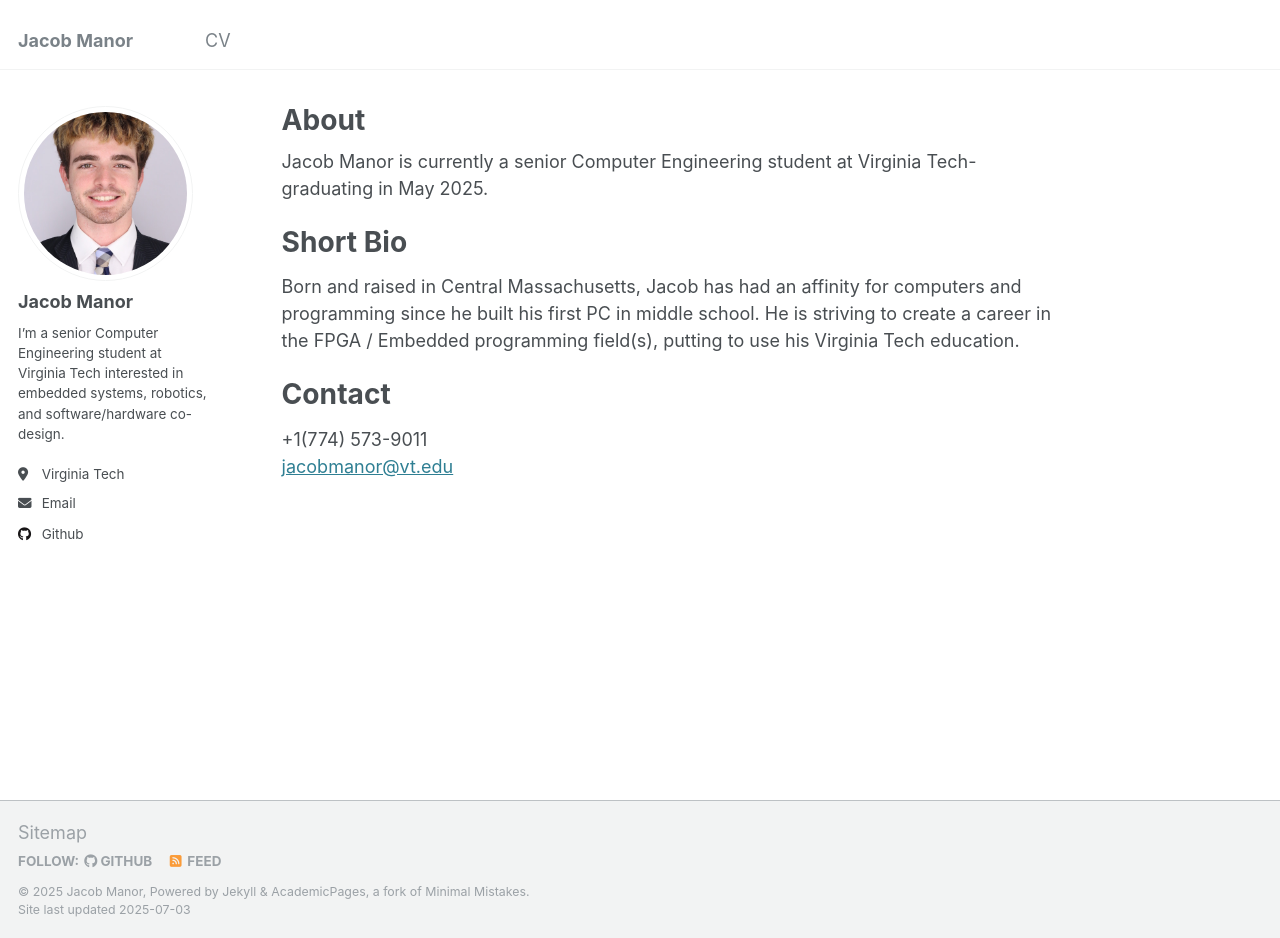
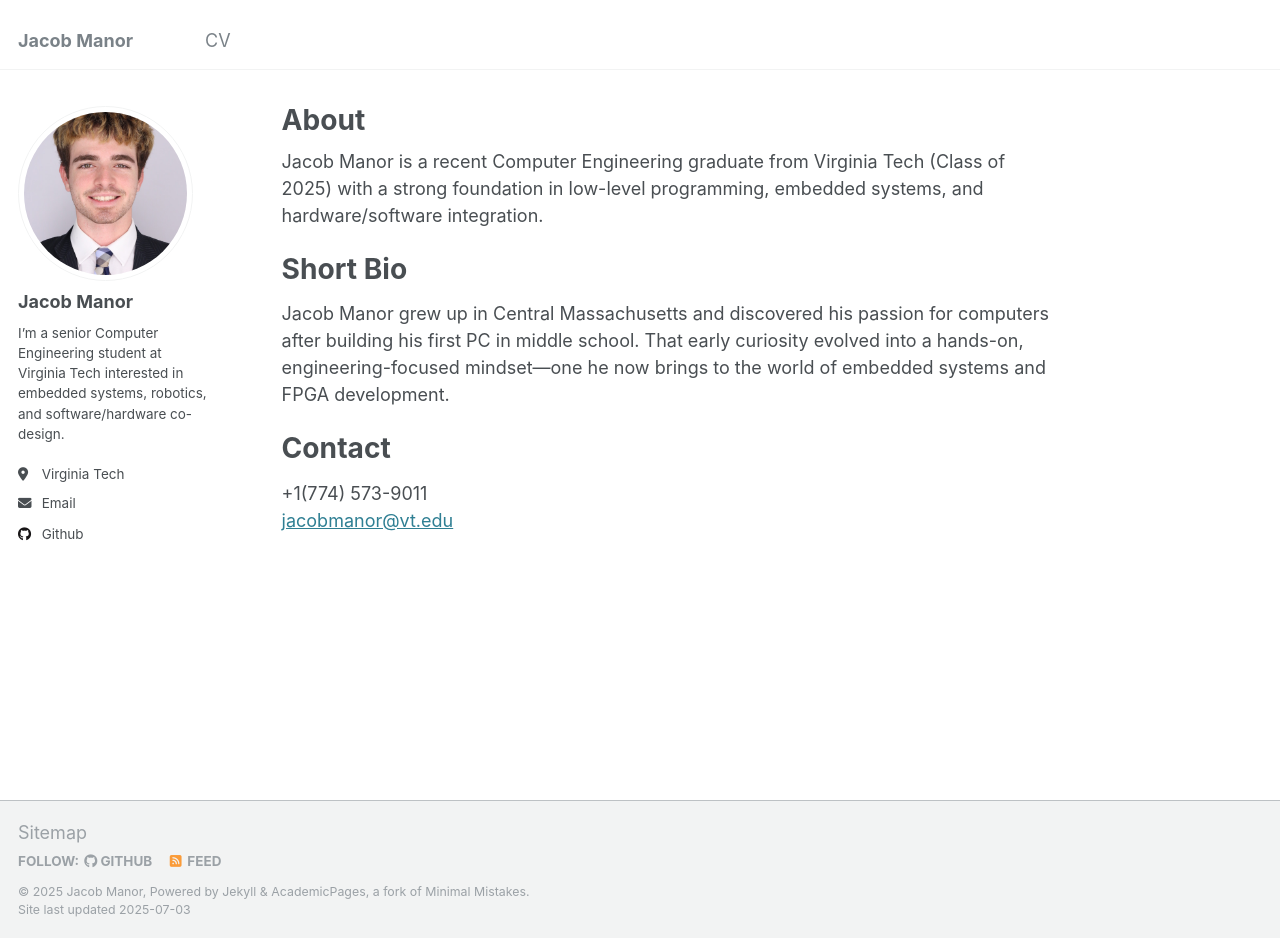
Before and after one commit to jacobmanor/jacobmanor.github.io, a Jekyll site: the page built from _pages/about.md, in a window 1280 px wide and 938 px high. Built offline with Jekyll 4.4.1, drawn with Linux system fonts in a browser that asks for light colours.

Commit message:
Update about.md 7/2

```diff
--- a/_pages/about.md
+++ b/_pages/about.md
@@ -7,11 +7,11 @@ redirect_from:
   - /about.html
 ---
 
-Jacob Manor is currently a senior Computer Engineering student at Virginia Tech- graduating in May 2025.
+Jacob Manor is a recent Computer Engineering graduate from Virginia Tech (Class of 2025) with a strong foundation in low-level programming, embedded systems, and hardware/software integration.
 
 Short Bio
 ======
-Born and raised in Central Massachusetts, Jacob has had an affinity for computers and programming since he built his first PC in middle school. He is striving to create a career in the FPGA / Embedded programming field(s), putting to use his Virginia Tech education.
+Jacob Manor grew up in Central Massachusetts and discovered his passion for computers after building his first PC in middle school. That early curiosity evolved into a hands-on, engineering-focused mindset—one he now brings to the world of embedded systems and FPGA development.
 
 # Contact
 +1(774) 573-9011
```
